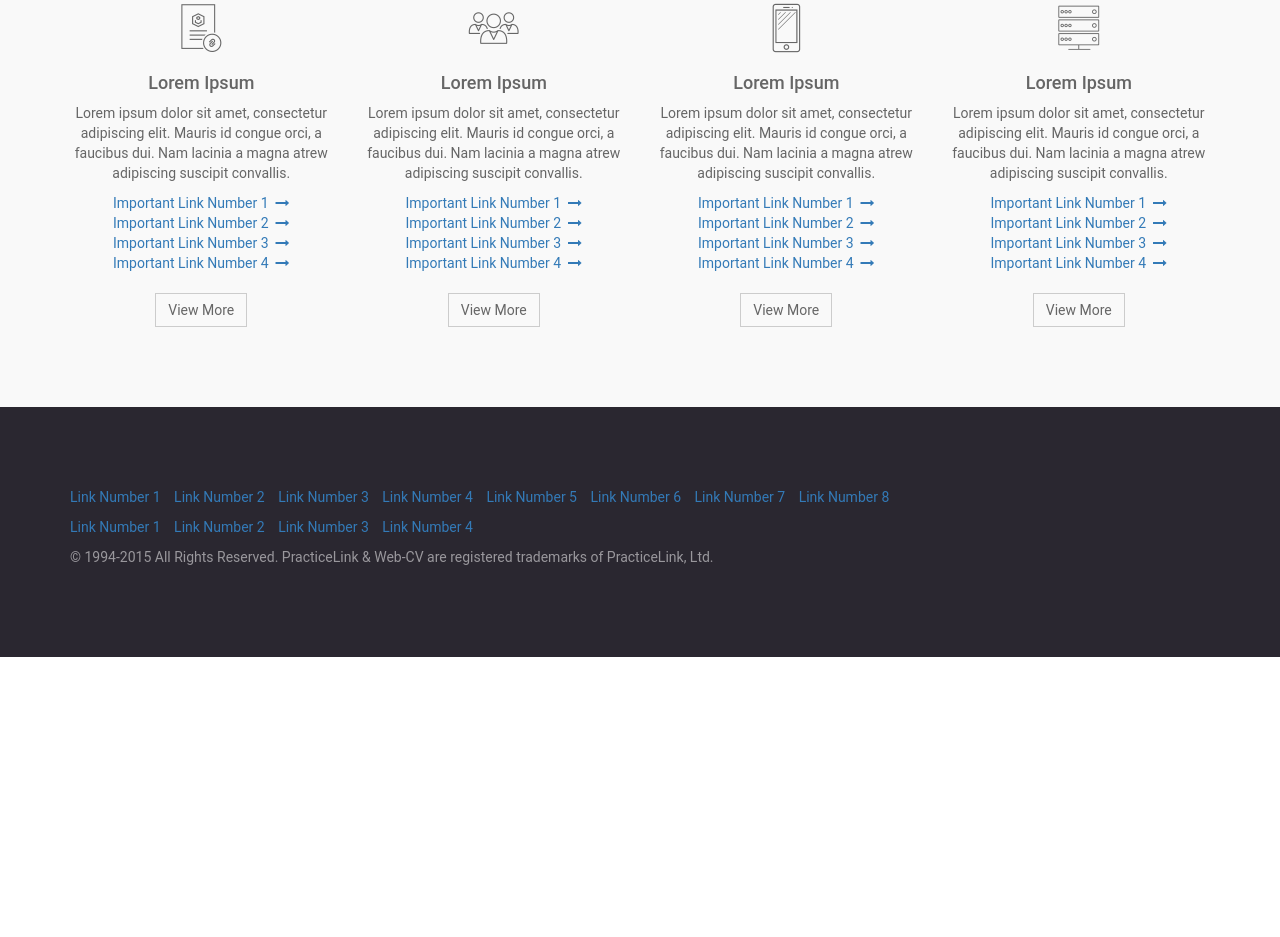
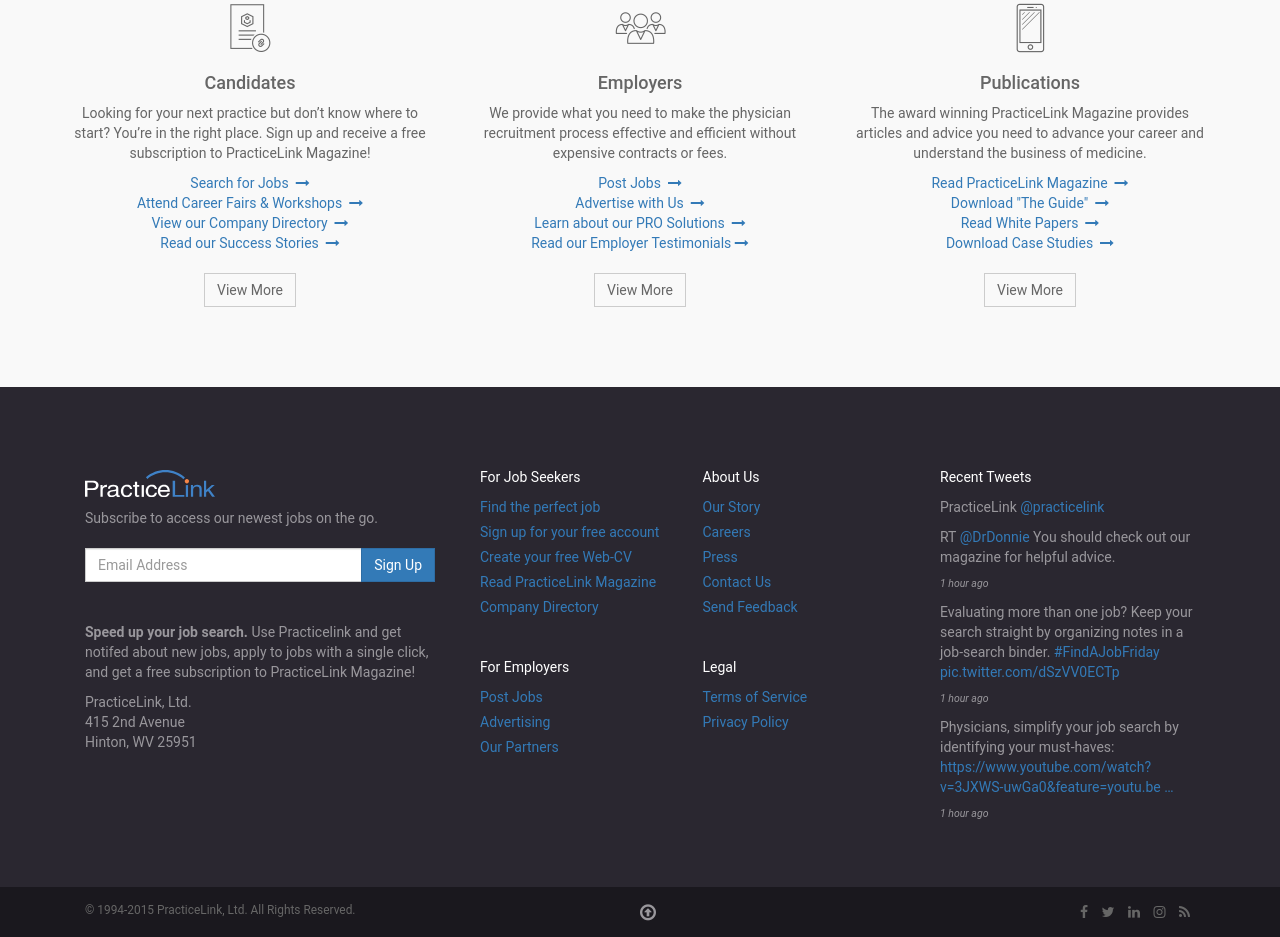
Before and after one commit to epearson001/prototype-web-application, a plain HTML site: page index.html in a window 1280 px wide. Shown: the part 672-1609 px from the top of the page. Before the commit the page ends 1329 px from the top, so only its background shows below. Drawn offline with nearby package versions, Linux system fonts and the light colour scheme.

Commit message:
Revisions to home page based on feedback from business.

```diff
--- a/css/footer/footer-menu.scss
+++ b/css/footer/footer-menu.scss
@@ -7,4 +7,24 @@ The file manages the footer menu that resides within the footer section.
     width: 100%;
     background-color: $dark-gray;
     color: #99979c; // TODO: Make this into a variable.
+    padding-bottom: 55px;
 }
+
+.footer-links li {
+	margin-bottom: 5px;
+}
+
+.secondary-logo {
+    background: none, url("../assets/images/logo-white.svg");
+    width: 130px;
+    height: 28px;
+    margin-right: 25px;
+    float: left;
+    background-repeat: no-repeat;
+    margin-top: 3px;
+}
+
+.secondary-logo-wrapper {
+	width: 100%;
+	float: left;
+}
--- a/index.html
+++ b/index.html
@@ -14,12 +14,27 @@
 		<!-- Bootstrap -->
 		<link href="css/base.css" rel="stylesheet">
 	</head>
-	<body>
+	<body id="body">
 		<!-- social media menu bar -->
 		<div class="container">
 			<div class="row row-spacing-sm">
-				<div class="col-md-12">
-					<i class="fa fa-phone fa-large"></i>&nbsp; <span>For more information, call our dedicated customer support team at (000) 000-0000.</span>
+				<div class="col-md-9">
+					<div id="adCarousel" class="carousel slide carousel-fade" data-ride="carousel" data-interval="8000">
+						<div class="carousel-inner">
+							<div class="item active">
+								<div class="carousel-caption-container">
+									<i class="fa fa-phone fa-large"></i>&nbsp; <span>For more information, call our dedicated customer support team at (000) 000-0000.</span>
+								</div>
+							</div>
+							<div class="item">
+								<div class="carousel-caption-container">
+									Lorem ipsum dolor sit amet, consectetur adipiscing elit. Mauris id congue orci, a faucibus dui.
+								</div>
+							</div>
+						</div>
+					</div>
+			</div>
+			<div class="col-md-3">
 					<ul class="social-media-icons list-unstyled list-inline pull-right">
 						<li>
 							<i class="fa fa-facebook"></i>
@@ -45,19 +60,23 @@
 		<div class="header-rule"></div>
 
 		<!-- main menu bar -->
-
-		<!-- social media menu bar -->
-		<div class="container">
+		<div class="container main-menu-bar">
 			<div class="row row-spacing-sm">
 				<div class="col-md-12">
 					<span id="primaryLogo" class="primary-logo pull-left"></span>
 					<ul class="list-unstyled list-inline primary-navigation pull-left">
-					  <li role="presentation"><a class="btn btn-link" href="#">Menu Item 1</a></li>
-					  <li role="presentation"><a class="btn btn-link" href="#">Menu Item 2</a></li>
-					  <li role="presentation"><a class="btn btn-link" href="#">Menu Item 3</a></li>
-					  <li role="presentation"><a class="btn btn-link" href="#">Menu Item 4</a></li>
+					  <li role="presentation"><a class="btn btn-link" href="#">Candidates</a></li>
+					  <li role="presentation"><a class="btn btn-link" href="#">Employers</a></li>
 					</ul>
 					<div class="btn-toolbar pull-right">
+						<div class="input-group search-input-group pull-left">
+							<input type="text" class="form-control" placeholder="Search Jobs">
+							<div class="input-group-addon">
+								<button type="submit">
+									<i class="fa fa-search"></i>
+								</button>
+							</div>
+						</div>
 						<a class="btn btn-primary" role="button" data-toggle="modal" data-target="#signupModal">Post Jobs</a>
 						<a class="btn btn-default" role="button" data-toggle="modal" data-target="#loginModal">Login/Register</a>
 					</div>
@@ -75,7 +94,7 @@
 
 			<div class="carousel-inner">
 				<div class="item active">
-					<a href="#" class="hero-wrapper">&nbsp;</a>
+					<a href="#" class="hero-wrapper" style="background-image: linear-gradient(to left, rgb(0, 92, 151), rgb(54, 55, 149));">&nbsp;</a>
 					<div class="carousel-caption-container">
 						<h1 class="hero-headline text-center">Lorem Ipsum, Dolor Sit</h1>
 						<p class="hero-description text-center">Lorem ipsum dolor sit amet, consectetur adipiscing elit. Mauris id congue orci, a faucibus dui.</p>
@@ -364,15 +383,16 @@
 
 				</div>
 				<div class="item">
-					<a href="#" class="hero-wrapper">&nbsp;</a>
+					<a href="#" class="hero-wrapper" style="background-image: linear-gradient(to left, rgb(254, 140, 0), rgb(248, 54, 0));">&nbsp;</a>
 					<div class="carousel-caption-container">
 						<h1 class="hero-headline text-center">Lorem Ipsum, Dolor Sit</h1>
 						<p class="hero-description text-center">Lorem ipsum dolor sit amet, consectetur adipiscing elit. Mauris id congue orci, a faucibus dui.</p>
 
 						<div class="hero-btn-wrapper text-center">
-							<a class="btn btn-default btn-lg btn-block light" href="#" role="button">Learn More</a>
+							<a class="btn btn-default btn-lg btn-block light" href="#" role="button">Create Account</a>
 						</div>
 					</div>
+
 				</div>
 			</div>
 
@@ -390,58 +410,44 @@
 		<div class="homepage-business-lines row-light">
 			<div class="container">
 				<div class="row row-spacing-xxl">
-					<div class="col-md-3">
+					<div class="col-md-4">
 						<div class="text-center">
 							<img src="assets/images/business-line-1.png" class="business-line-icon">
-							<h4>Lorem Ipsum</h4>
-							<p>Lorem ipsum dolor sit amet, consectetur adipiscing elit. Mauris id congue orci, a faucibus dui. Nam lacinia a magna atrew adipiscing suscipit convallis.</p>
+							<h4>Candidates</h4>
+							<p>Looking for your next practice but don’t know where to start? You’re in the right place. Sign up and receive a free subscription to PracticeLink Magazine!</p>
 							<ul class="list-unstyled">
-							  <li><a href="...">Important Link Number 1 &nbsp;<i class="fa fa-long-arrow-right"></i></a></li>
-							  <li><a href="...">Important Link Number 2 &nbsp;<i class="fa fa-long-arrow-right"></i></a></li>
-							  <li><a href="...">Important Link Number 3 &nbsp;<i class="fa fa-long-arrow-right"></i></a></li>
-							  <li><a href="...">Important Link Number 4 &nbsp;<i class="fa fa-long-arrow-right"></i></a></li>
+								<li><a href="...">Search for Jobs &nbsp;<i class="fa fa-long-arrow-right"></i></a></li>
+								<li><a href="...">Attend Career Fairs &amp; Workshops &nbsp;<i class="fa fa-long-arrow-right"></i></a></li>
+								<li><a href="...">View our Company Directory &nbsp;<i class="fa fa-long-arrow-right"></i></a></li>
+								<li><a href="...">Read our Success Stories &nbsp;<i class="fa fa-long-arrow-right"></i></a></li>
 							</ul>
 							<a class="btn btn-default" href="#" role="button">View More</a>
 						</div>
 					</div>
-					<div class="col-md-3">
+					<div class="col-md-4">
 						<div class="text-center">
 							<img src="assets/images/business-line-2.png" class="business-line-icon">
-							<h4>Lorem Ipsum</h4>
-							<p>Lorem ipsum dolor sit amet, consectetur adipiscing elit. Mauris id congue orci, a faucibus dui. Nam lacinia a magna atrew adipiscing suscipit convallis.</p>
+							<h4>Employers</h4>
+							<p>We provide what you need to make the physician recruitment process effective and efficient without expensive contracts or fees.</p>
 							<ul class="list-unstyled">
-							  <li><a href="...">Important Link Number 1 &nbsp;<i class="fa fa-long-arrow-right"></i></a></li>
-							  <li><a href="...">Important Link Number 2 &nbsp;<i class="fa fa-long-arrow-right"></i></a></li>
-							  <li><a href="...">Important Link Number 3 &nbsp;<i class="fa fa-long-arrow-right"></i></a></li>
-							  <li><a href="...">Important Link Number 4 &nbsp;<i class="fa fa-long-arrow-right"></i></a></li>
+							  <li><a href="...">Post Jobs &nbsp;<i class="fa fa-long-arrow-right"></i></a></li>
+							  <li><a href="...">Advertise with Us &nbsp;<i class="fa fa-long-arrow-right"></i></a></li>
+							  <li><a href="...">Learn about our PRO Solutions &nbsp;<i class="fa fa-long-arrow-right"></i></a></li>
+							  <li><a href="...">Read our Employer Testimonials&nbsp;<i class="fa fa-long-arrow-right"></i></a></li>
 							</ul>
 							<a class="btn btn-default" href="#" role="button">View More</a>
 						</div>
 					</div>
-					<div class="col-md-3">
+					<div class="col-md-4">
 						<div class="text-center">
 							<img src="assets/images/business-line-3.png" class="business-line-icon">
-							<h4>Lorem Ipsum</h4>
-							<p>Lorem ipsum dolor sit amet, consectetur adipiscing elit. Mauris id congue orci, a faucibus dui. Nam lacinia a magna atrew adipiscing suscipit convallis.</p>
+							<h4>Publications</h4>
+							<p>The award winning PracticeLink Magazine provides articles and advice you need to advance your career and understand the business of medicine.</p>
 							<ul class="list-unstyled">
-							  <li><a href="...">Important Link Number 1 &nbsp;<i class="fa fa-long-arrow-right"></i></a></li>
-							  <li><a href="...">Important Link Number 2 &nbsp;<i class="fa fa-long-arrow-right"></i></a></li>
-							  <li><a href="...">Important Link Number 3 &nbsp;<i class="fa fa-long-arrow-right"></i></a></li>
-							  <li><a href="...">Important Link Number 4 &nbsp;<i class="fa fa-long-arrow-right"></i></a></li>
-							</ul>
-							<a class="btn btn-default" href="#" role="button">View More</a>
-						</div>
-					</div>
-					<div class="col-md-3">
-						<div class="text-center">
-							<img src="assets/images/business-line-4.png" class="business-line-icon">
-							<h4>Lorem Ipsum</h4>
-							<p>Lorem ipsum dolor sit amet, consectetur adipiscing elit. Mauris id congue orci, a faucibus dui. Nam lacinia a magna atrew adipiscing suscipit convallis.</p>
-							<ul class="list-unstyled">
-							  <li><a href="...">Important Link Number 1 &nbsp;<i class="fa fa-long-arrow-right"></i></a></li>
-							  <li><a href="...">Important Link Number 2 &nbsp;<i class="fa fa-long-arrow-right"></i></a></li>
-							  <li><a href="...">Important Link Number 3 &nbsp;<i class="fa fa-long-arrow-right"></i></a></li>
-							  <li><a href="...">Important Link Number 4 &nbsp;<i class="fa fa-long-arrow-right"></i></a></li>
+							  <li><a href="...">Read PracticeLink Magazine &nbsp;<i class="fa fa-long-arrow-right"></i></a></li>
+							  <li><a href="...">Download "The Guide" &nbsp;<i class="fa fa-long-arrow-right"></i></a></li>
+							  <li><a href="...">Read White Papers &nbsp;<i class="fa fa-long-arrow-right"></i></a></li>
+							  <li><a href="...">Download Case Studies &nbsp;<i class="fa fa-long-arrow-right"></i></a></li>
 							</ul>
 							<a class="btn btn-default" href="#" role="button">View More</a>
 						</div>
@@ -458,24 +464,92 @@
 
 		<div class="footer row-spacing-xxl">
 			<div class="container">
-				<ul class="footer-links list-unstyled list-inline">
-					<li><a href="...">Link Number 1</a></li>
-					<li><a href="...">Link Number 2</a></li>
-					<li><a href="...">Link Number 3</a></li>
-					<li><a href="...">Link Number 4</a></li>
-					<li><a href="...">Link Number 5</a></li>
-					<li><a href="...">Link Number 6</a></li>
-					<li><a href="...">Link Number 7</a></li>
-					<li><a href="...">Link Number 8</a></li>
+				<div class="col-md-4">
+					<p class="secondary-logo-wrapper"><span id="secondaryLogo" class="secondary-logo"></span></p>
+					<p>Subscribe to access our newest jobs on the go.</p>
+					<p style="margin-bottom: 20px;">
+						<div class="input-group">
+							<input type="text" class="form-control" placeholder="Email Address">
+							<span class="input-group-btn"><button class="btn btn-primary" type="submit">Sign Up</button></span>
+						</div>
+					</p>
+					<p>&nbsp;</p>
+					<p><strong>Speed up your job search.</strong> Use Practicelink and get notifed about new jobs, apply to jobs with a single click, and get a free subscription to PracticeLink Magazine!</p>
+					<p>PracticeLink, Ltd.<br>415 2nd Avenue<br>Hinton, WV 25951</p>
+				</div>
+				<div class="col-md-5">
+					<div class="col-md-6">
+						<p style="color: #fff;">For Job Seekers</p>
+						<ul class="footer-links list-unstyled">
+							<li><a href="...">Find the perfect job</a></li>
+							<li><a href="...">Sign up for your free account</a></li>
+							<li><a href="...">Create your free Web-CV</a></li>
+							<li><a href="...">Read PracticeLink Magazine</a></li>
+							<li><a href="...">Company Directory</a></li>
+						</ul>
+						<p>&nbsp;</p>
+						<p style="color: #fff;">For Employers</p>
+						<ul class="footer-links list-unstyled">
+							<li><a href="...">Post Jobs</a></li>
+							<li><a href="...">Advertising</a></li>
+							<li><a href="...">Our Partners</a></li>
+						</ul>
+					</div>
+					<div class="col-md-6">
+						<p style="color: #fff;">About Us</p>
+						<ul class="footer-links list-unstyled">
+							<li><a href="...">Our Story</a></li>
+							<li><a href="...">Careers</a></li>
+							<li><a href="...">Press</a></li>
+							<li><a href="...">Contact Us</a></li>
+							<li><a href="...">Send Feedback</a></li>
+						</ul>
+						<p>&nbsp;</p>
+						<p style="color: #fff;">Legal</p>
+						<ul class="footer-links list-unstyled">
+							<li><a href="...">Terms of Service</a></li>
+							<li><a href="...">Privacy Policy</a></li>
+						</ul>
+					</div>
+				</div>
+				<div class="col-md-3">
+					<p style="color: #fff;">Recent Tweets</p>
+					<p>PracticeLink <a href="...">@practicelink</a></p>
+					<ul class="footer-links list-unstyled">
+						<li>RT <a href="...">@DrDonnie</a> You should check out our magazine for helpful advice.</li>
+						<li><p><i style="font-size: .75em">1 hour ago</i></p></li>
+						<li>Evaluating more than one job? Keep your search straight by organizing notes in a job-search binder. <a href="...">#FindAJobFriday</a> <a href="...">pic.twitter.com/dSzVV0ECTp</a></li>
+						<li><p><i style="font-size: .75em">1 hour ago</i></p></li>
+						<li>Physicians, simplify your job search by identifying your must-haves: <a href="...">https://www.youtube.com/watch?v=3JXWS-uwGa0&feature=youtu.be …</a></li>
+						<li><p><i style="font-size: .75em">1 hour ago</i></p></li>
+					</ul>
+				</div>
+			</div>
+		</div>
+		<div class="row-spacing-md" style="background-color: #1a181e">
+			<div class="container">
+				<div class="col-md-12" style="position: relative">
+					<div style="font-size: .85em;" class="pull-left">© 1994-2015 PracticeLink, Ltd. All Rights Reserved.</div>
+					<div style="position: absolute;left: 50%;"><a href="#body" style="color: #99979c"><i class="fa fa-arrow-circle-o-up fa-lg"></i></a></div>
+					<ul class="social-media-icons list-unstyled list-inline pull-right">
+					<li>
+						<i class="fa fa-facebook"></i>
+					</li>
+					<li>
+						<i class="fa fa-twitter"></i>
+					</li>
+					<li>
+						<i class="fa fa-linkedin"></i>
+					</li>
+					<li>
+						<i class="fa fa-instagram"></i>
+					</li>
+					<li>
+						<i class="fa fa-rss"></i>
+					</li>
 				</ul>
-				<ul class="footer-links list-unstyled list-inline">
-					<li><a href="...">Link Number 1</a></li>
-					<li><a href="...">Link Number 2</a></li>
-					<li><a href="...">Link Number 3</a></li>
-					<li><a href="...">Link Number 4</a></li>
-				</ul>
-				<p>© 1994-2015 All Rights Reserved. PracticeLink &amp; Web-CV are registered trademarks of PracticeLink, Ltd.</p>
-		</div>
+				</div>
+			</div>
 		</div>
 
 		<div class="modal fade" id="loginModal" tabindex="-1" role="dialog" aria-labelledby="loginModal" data-remote="modals/login.html">
```
Also changed, not shown: css/header/_main-menu.scss (+20 -0 lines), assets/images/logo-white.svg (added), css/base.css.
